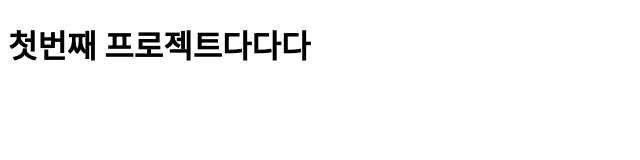
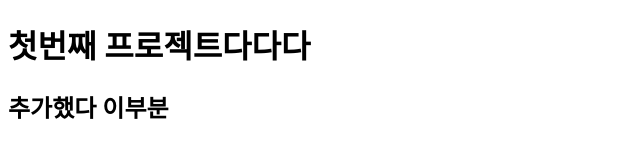
Before and after one commit to sionzionppp/first-sion-project, a plain HTML site: page index.html in a window 1280 px wide. Shown: the whole page, without its empty margins (0-640 px from the left). Drawn offline with Linux system fonts and the light colour scheme.

Commit message:
second commit

```diff
--- a/index.html
+++ b/index.html
@@ -9,5 +9,6 @@
   </head>
   <body>
     <h1>첫번째 프로젝트다다다</h1>
+    <h2>추가했다 이부분</h2>
   </body>
 </html>
```
